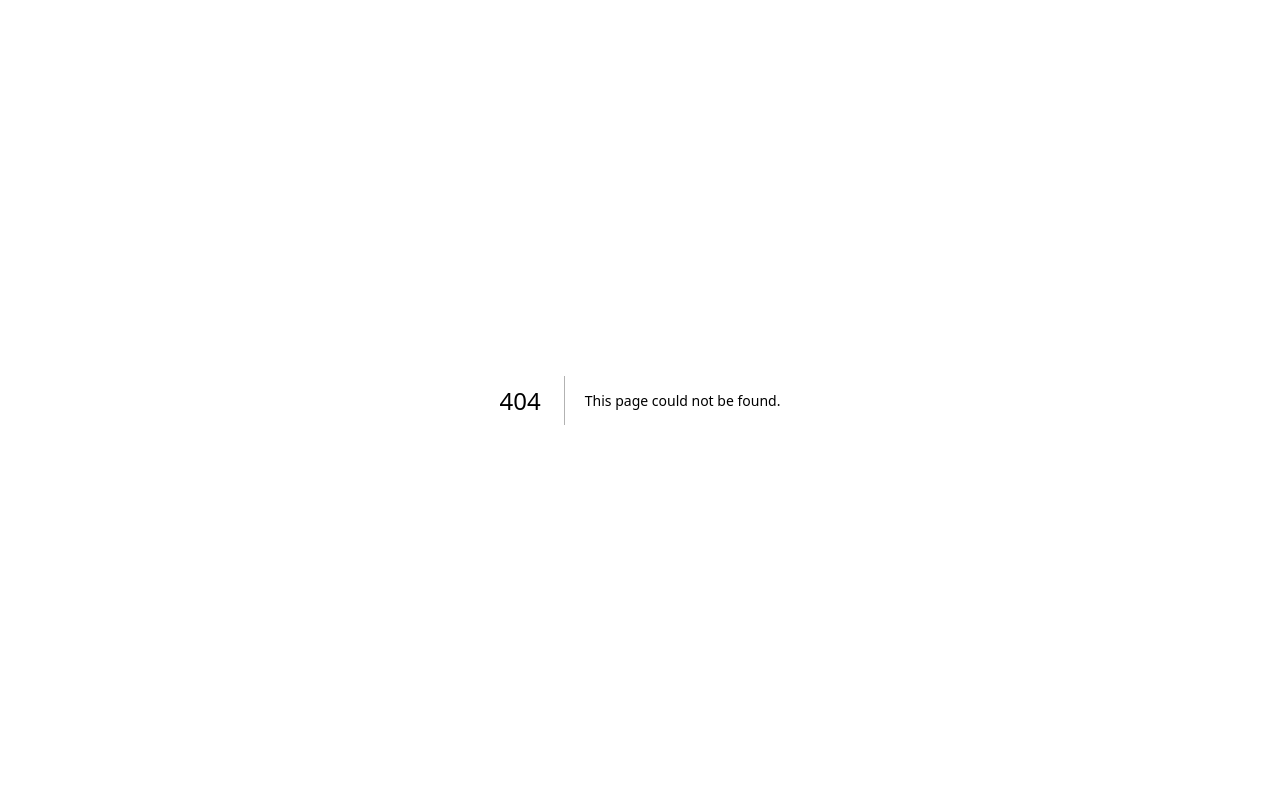
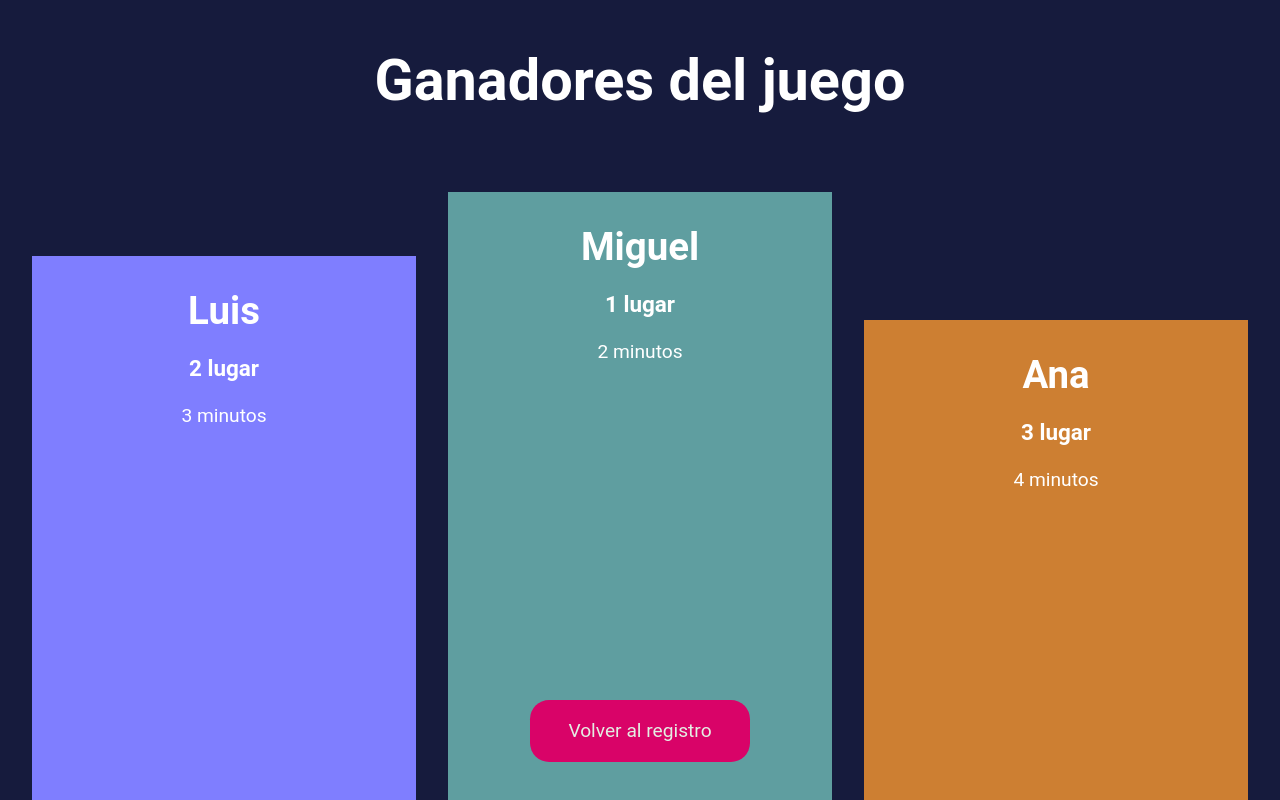
Before and after one commit to RAH-Code-dev/memorama, a Next.js app in the folder frontend/: page /podio in a window 1280 px wide. Before the commit this address had no page. Built offline with nearby package versions, Linux system fonts and the light colour scheme.

Commit message:
Podium Page created

```diff
--- /dev/null
+++ b/frontend/src/app/podio/page.jsx
@@ -0,0 +1,34 @@
+import React from 'react'
+import Podio from '@/components/Podio'
+import '@/styles/pages/podioPage.css'
+
+export default function Page() {
+  return (
+    <section className='stats'>
+      <h1>Ganadores del juego</h1>
+
+      <section className='podium'>
+
+        <Podio
+          usuario="Luis"
+          lugar="2"
+          duracion={3}
+        />
+        <Podio
+          usuario="Miguel"
+          lugar="1"
+          duracion={2}
+        />
+        <Podio
+          usuario="Ana"
+          lugar="3"
+          duracion={4}
+        />
+
+      </section>
+
+      <a className='cta-podium' href="">Volver al registro</a>
+
+    </section>
+  )
+}
--- a/frontend/src/app/waiting-room/page.jsx
+++ b/frontend/src/app/waiting-room/page.jsx
@@ -1,7 +1,7 @@
 import Loading from "@/components/loading";
 import "@/styles/pages/waiting-room.css";
 
-const Page = () => {
+export default Page = () => {
   return (
     <section className="loadingPage">
       <Loading
@@ -10,5 +10,3 @@ const Page = () => {
     </section>
   );
 }
-
-export default Page;
--- /dev/null
+++ b/frontend/src/components/Podio.jsx
@@ -0,0 +1,12 @@
+import React from 'react'
+import '@/styles/components/podio.css'
+
+export default function Podio( { usuario, lugar, duracion } ) {
+  return (
+    <section className={'podio podio-' + lugar}>
+      <h2>{usuario}</h2>
+      <h3>{lugar} lugar</h3>
+      <p>{duracion} minutos</p>
+    </section>
+  )
+}
--- /dev/null
+++ b/frontend/src/styles/components/podio.css
@@ -0,0 +1,62 @@
+.podio {
+    width: 25%;
+    transition: 1s;
+    padding: clamp(1rem, 2.5vw, 2rem);
+
+    display: flex;
+    flex-direction: column;
+    align-items: center;
+    justify-content: flex-start;
+}
+
+.podio-1 {
+    height: 85%;
+    background-color: cadetblue;
+    animation: grow1 1.25s ease-in-out;
+}
+
+.podio-2 {
+    height: 75%;
+    background-color: #7f7eff;
+    animation: grow2 1.25s ease-in-out;
+}
+
+.podio-3 {
+    height: 65%;
+    background-color: #cd7f32;
+    animation: grow3 1.25s ease-in-out;
+}
+
+/** This was to expand the podium in mobile view
+@media screen and (max-width: 768px){
+    .podio {
+        flex: 1;
+    }
+}*/
+
+@keyframes grow1 {
+    0% {
+        height: 0;
+    }
+    100% {
+        height: 85%;
+    }
+}
+
+@keyframes grow2 {
+    0% {
+        height: 0;
+    }
+    100% {
+        height: 75%;
+    }
+}
+
+@keyframes grow3 {
+    0% {
+        height: 0;
+    }
+    100% {
+        height: 65%;
+    }
+}
--- a/frontend/src/styles/globals.css
+++ b/frontend/src/styles/globals.css
@@ -5,7 +5,24 @@ html, body {
     background-color: #161b3d;
     color: white;
     font-size: clamp(16px, 1.5vw, 20px);
-
     height: 100%;
     width: 100%;
 }
+
+h1 {
+    font-size: clamp(2rem, 5vw, 3rem);
+    margin: 0;
+    padding: 0;
+}
+
+h2 {
+    font-size: clamp(1.5rem, 3vw, 2rem);
+    margin: 0;
+    padding: 0;
+}
+
+p {
+    font-size: 1rem;
+    margin: 0;
+    padding: 0;
+}
--- /dev/null
+++ b/frontend/src/styles/pages/podioPage.css
@@ -0,0 +1,54 @@
+.stats {
+    display: flex;
+    flex-direction: column;
+    align-items: center;
+    justify-content: space-between;
+    width: 100%;
+    height: 100%;
+}
+
+.stats h1 {
+    margin: auto;
+    text-wrap: wrap;
+    padding: 0 1rem;
+}
+
+.podium {
+    display: flex;
+    flex-direction: row;
+    align-items: flex-end;
+    justify-content: space-evenly;
+    width: 100%;
+    height: 80%;
+    overflow: hidden;
+}
+
+.cta-podium {
+    position: absolute;
+    bottom: 2rem;
+    background-color: #d90368;
+    color: #e4eee3;
+    padding: 1rem 2rem;
+    border-radius: 1rem;
+    text-decoration: none;
+
+    animation: showup 2s;
+    transition: .5s ease-in-out;
+}
+
+.cta-podium:hover {
+    font-weight: bold;
+    background-color: #e4eee3;
+    color: #d90368;
+}
+
+@keyframes showup {
+    0% {
+        bottom: 0;
+        opacity: 0;
+    }
+    100% {
+        bottom: 2rem;
+        opacity: 1;
+    }
+}
```
Also changed, not shown: frontend/src/app/stats/page.jsx (deleted), frontend/src/styles/pages/stats.css (deleted).
